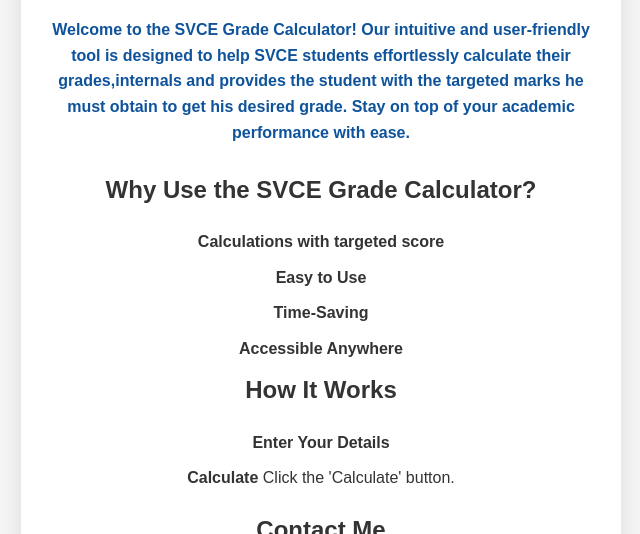
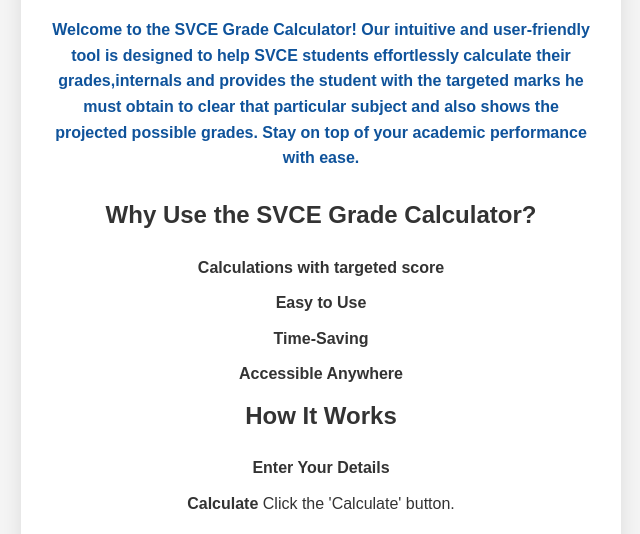
Before and after one commit to rohitmenonhart-xhunter/SVCE-GRADE-CALC, a plain HTML site: page index.html in a window 1280 px wide. Shown: the part 240-774 px from the top of the page, without its empty margins (319-959 px from the left). Drawn offline with Linux system fonts and the light colour scheme.

Commit message:
Update index.html

```diff
--- a/index.html
+++ b/index.html
@@ -13,7 +13,7 @@
 
 
         <h1>SVCE Grade Calculator</h1>
-        <p>Welcome to the SVCE Grade Calculator! Our intuitive and user-friendly tool is designed to help SVCE students effortlessly calculate their grades,internals and provides the student with the targeted marks he must obtain to get his desired grade. Stay on top of your academic performance with ease.</p>
+        <p>Welcome to the SVCE Grade Calculator! Our intuitive and user-friendly tool is designed to help SVCE students effortlessly calculate their grades,internals and provides the student with the targeted marks he must obtain to clear that particular subject and also shows the projected possible grades. Stay on top of your academic performance with ease.</p>
         <br>
 
         </div>
```
